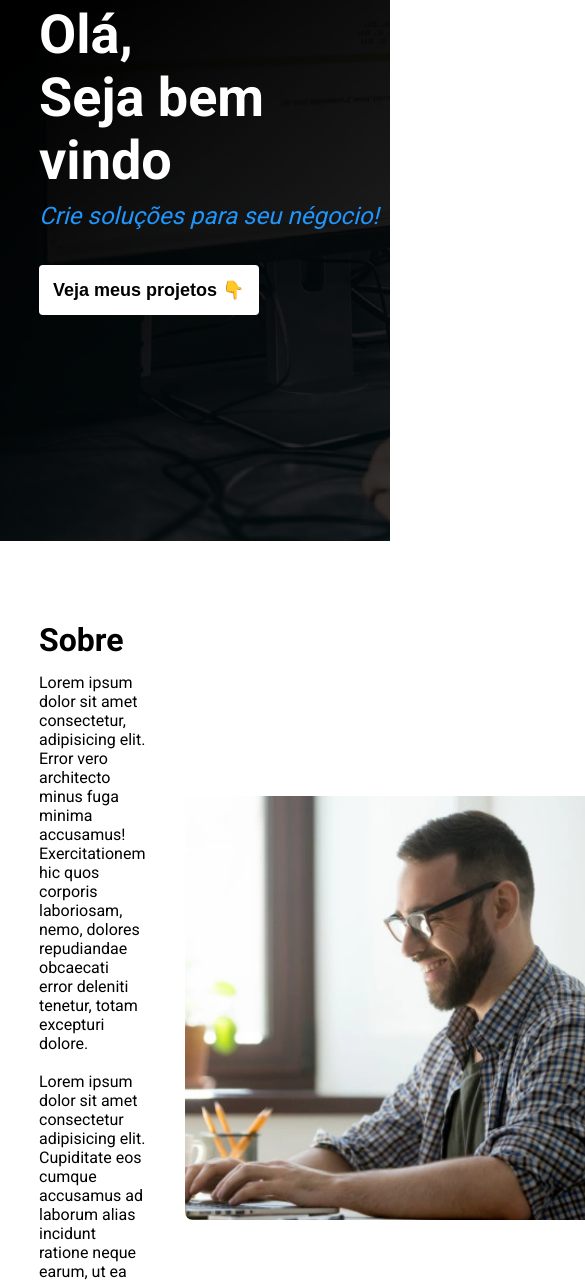
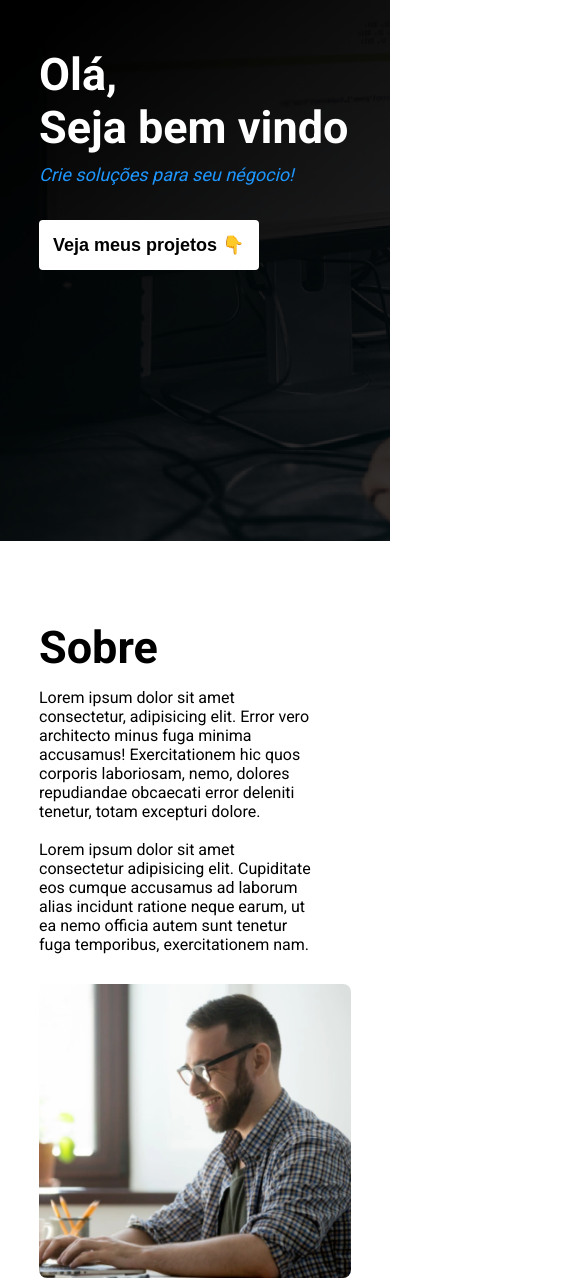
Before and after one commit to luismachadodev/SujeitoProgramador1, a plain HTML site: page index.html in a window 390 px wide. Shown: the part 303-1584 px from the top of the page, 585 px wide, since content can reach past the window. Drawn offline with Linux system fonts and the light colour scheme.

Commit message:
done; responsivo

```diff
--- a/styles.css
+++ b/styles.css
@@ -182,3 +182,57 @@ footer a {
 footer p {
   margin-left: 12px;
 }
+
+/* RESPONSIVO */
+
+@media (max-width: 1050px) {
+  .main h1 {
+    font-size: 45px;
+  }
+
+  .main p {
+    font-size: 18px;
+  }
+
+  .main{
+    background-size: cover;
+  }
+
+  .about {
+    flex-direction: column;
+    padding-top: 80px;
+    padding-left: 0;
+    padding-right: 0;
+    padding-bottom: 0;
+  }
+
+  .about div {
+    max-width: 80%;
+  }
+
+  .about div h2 {
+    font-size: 45px;
+  }
+
+  .about img {
+    width: 80%;
+    margin-top: 30px;
+  }
+
+  .projects img {
+    width: 27.5%;
+  }
+
+  footer {
+    flex-direction: column;
+  }
+
+  footer h3 {
+    font-size: 24px;
+    margin-bottom: 8px;
+  }
+
+  footer p {
+    margin: 0;
+  }
+}
```
